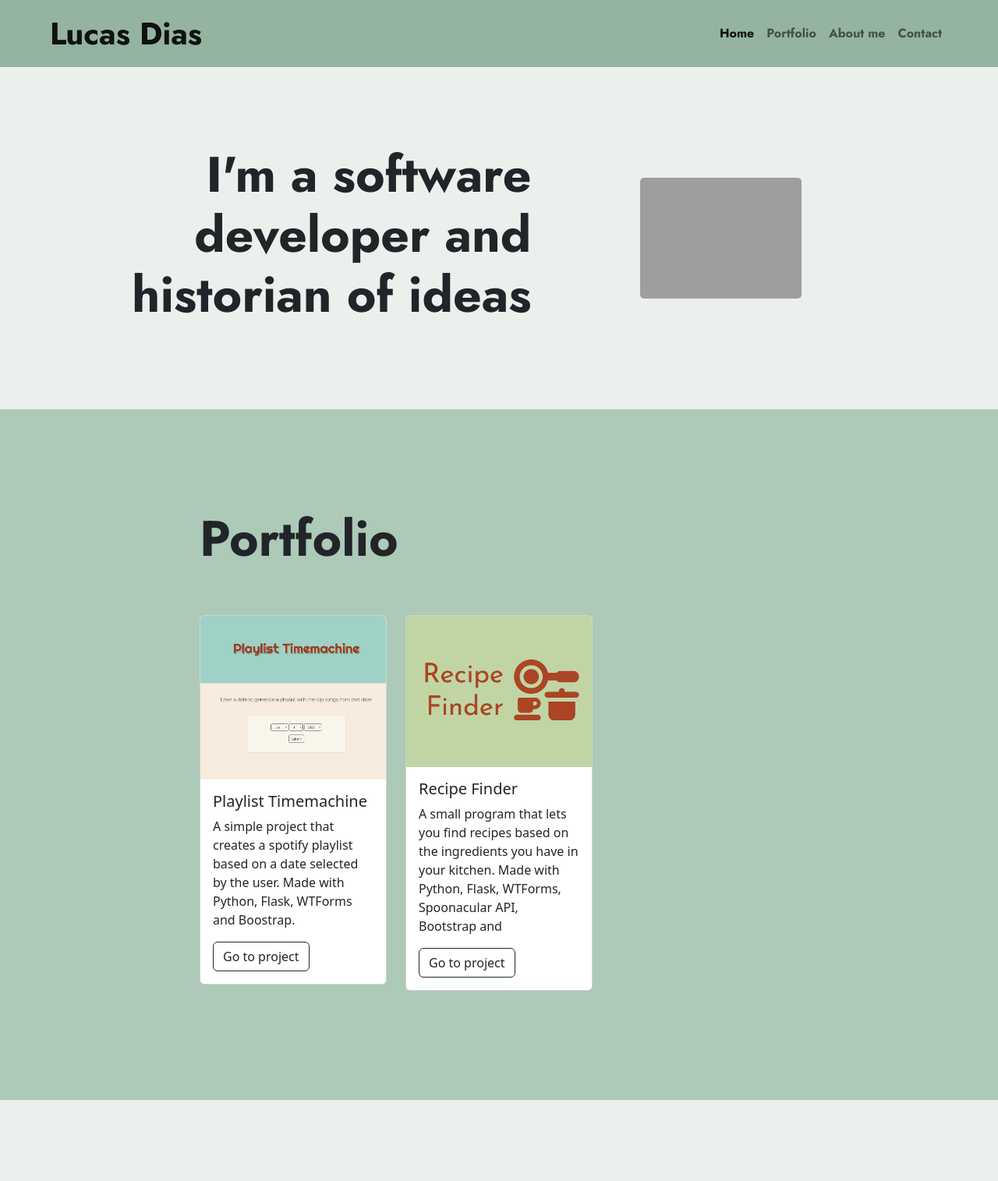
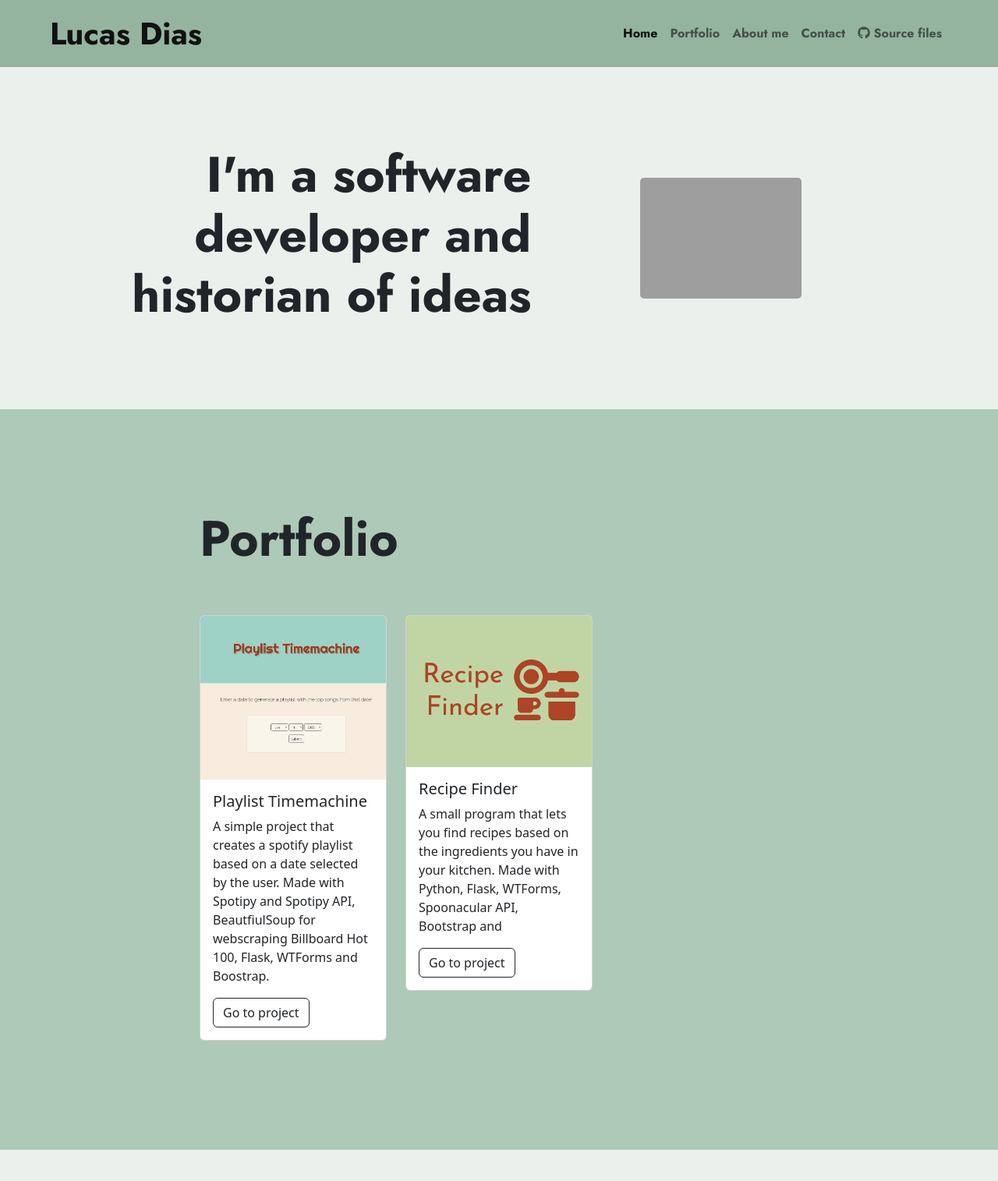
Before and after one commit to lucasdias111/lucas-personal-site, a Flask app: page / in a window 1280 px wide. Shown: the top 1515 px of the page at 78% size. Run offline with Flask 2, Linux system fonts and the light colour scheme; some libraries are stand-ins or nearby versions; grey boxes are pictures that could not be loaded.

Commit message:
Initial commit

```diff
--- a/playlist_timemachine.py
+++ b/playlist_timemachine.py
@@ -124,5 +124,5 @@ def generate_playlist(year_date, month_date, day_date):
     # Create playlist and add each item from the song_uri list to the playlist
     playlist = sp.user_playlist_create(user=user_id, name=f"{date_string} - PlaylistTimemachine", public=False)
     sp.playlist_add_items(playlist_id=f"{playlist['id']}", items=song_uris)
-    print(playlist['id'])
+    print(playlist)
     return playlist['id']
--- a/templates/index.html
+++ b/templates/index.html
@@ -31,6 +31,9 @@
             <li class="nav-item">
               <a class="nav-link" href="#contact">Contact</a>
             </li>
+              <li class="nav-item">
+              <a class="nav-link" target=”_blank” href="https://github.com/lucasdias111/lucas-personal-site"><i class="fa-brands fa-github"></i> Source files</a>
+            </li>
           </ul>
         </div>
       </div>
@@ -62,7 +65,7 @@
             <div class="card-body">
               <h5 class="card-title">Playlist Timemachine</h5>
               <p class="card-text">A simple project that creates a spotify playlist based on a date selected by the
-                user. Made with Python, Flask, WTForms and Boostrap.</p>
+                user. Made with Spotipy and Spotipy API, BeautfiulSoup for webscraping Billboard Hot 100, Flask, WTForms and Boostrap.</p>
               <a href="{{ url_for('playlist_time') }}" class="btn btn-outline-dark">Go to project</a>
             </div>
           </div>
--- a/templates/playlist-timemachine.html
+++ b/templates/playlist-timemachine.html
@@ -42,6 +42,7 @@
                 src="https://open.spotify.com/embed/playlist/{{playlist}}?utm_source=generator" width="100%"
                 height="380" frameBorder="0" allowfullscreen=""
                 allow="autoplay; clipboard-write; encrypted-media; fullscreen; picture-in-picture"></iframe>
+            <h4><a target=”_blank” href="https://open.spotify.com/playlist/6zCmlRonXeR9H7RdBDYW7E">Link to the playlist (opens spotify webbrowser</a></h4>
             {% endif %}
         </div>
 
```
Also changed, not shown: token.txt (+1 -1 lines).
